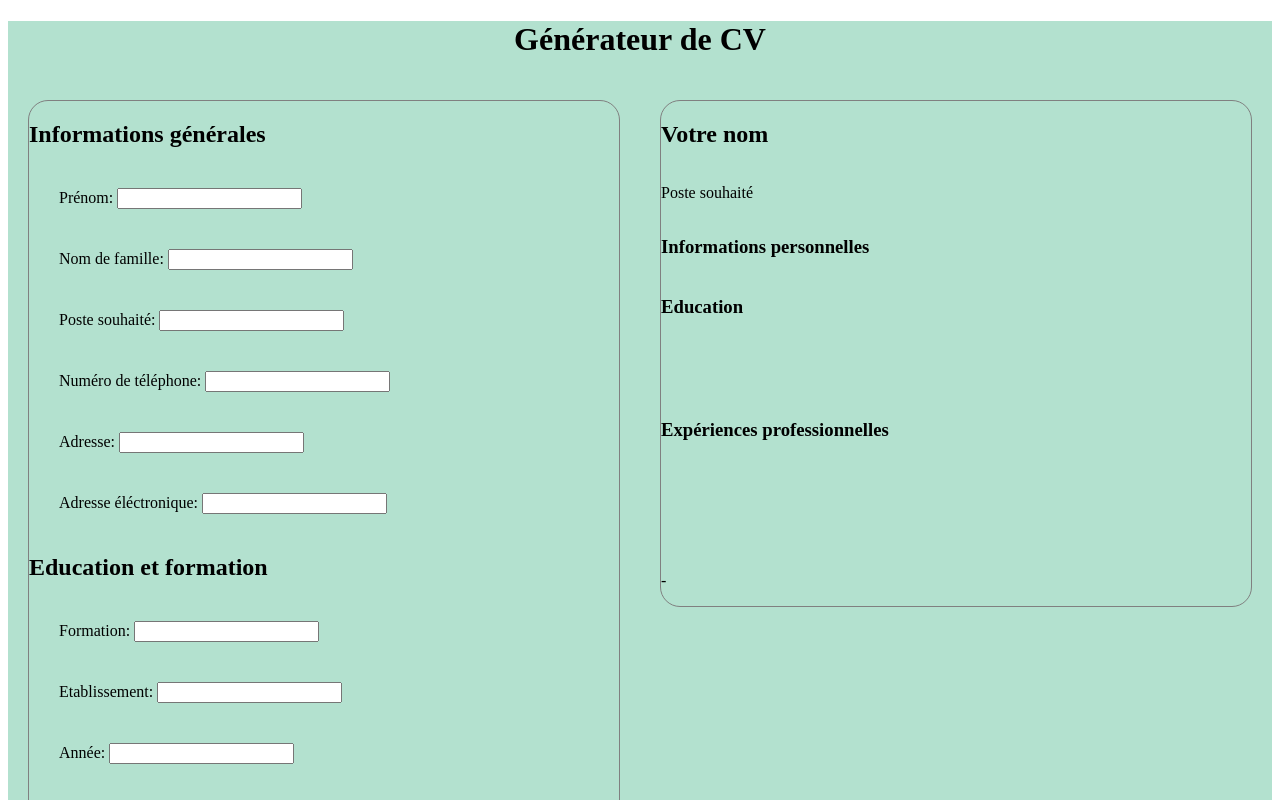
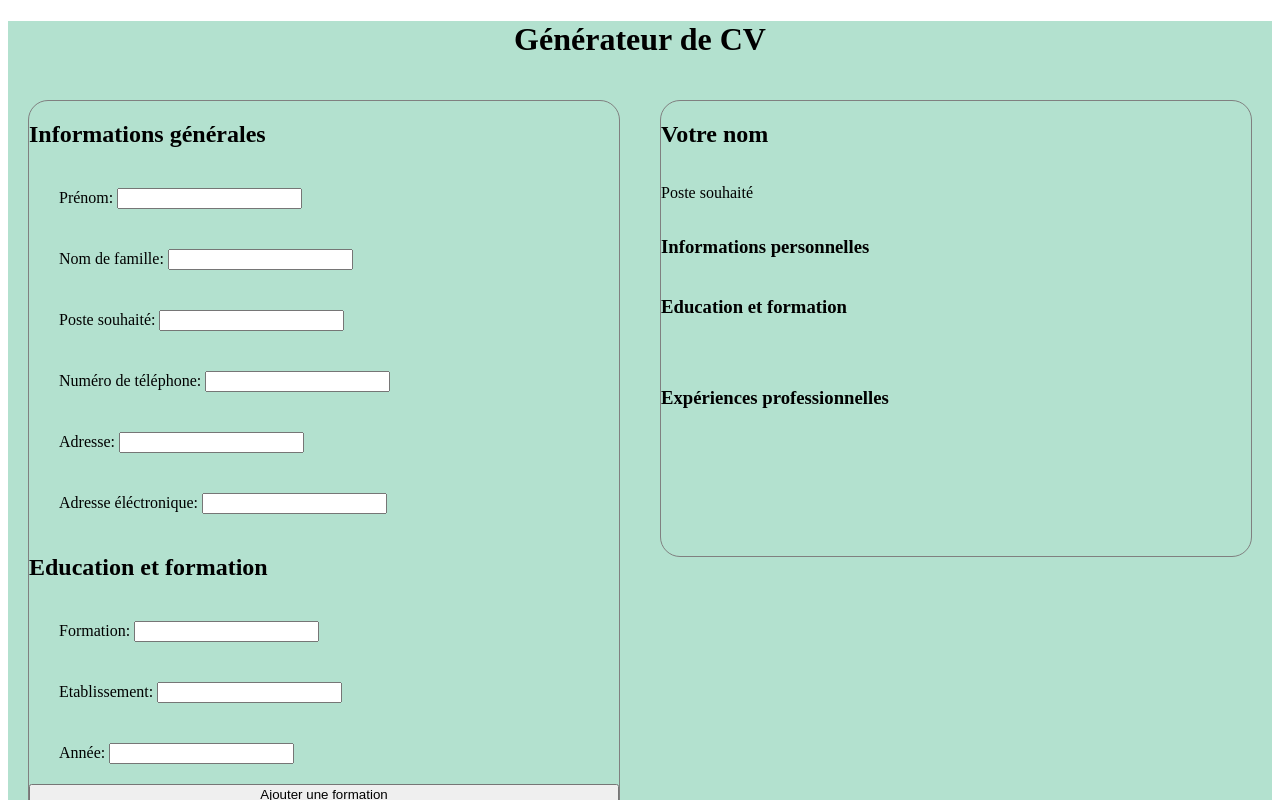
Before and after one commit to Paul-prog44/ReactOdinProject, a React (Vite) app: page / in a window 1280 px wide. Shown: the top 800 px of the page. Built offline with nearby package versions, Linux system fonts and the light colour scheme.

Commit message:
Add array to add several education objects

```diff
--- a/src/App.jsx
+++ b/src/App.jsx
@@ -9,6 +9,15 @@ import EducationalExperienceDisplay from './components/EducationalExperienceDisp
 import PracticalExperienceDisplay from './components/PracticalExperienceDisplay.jsx'
 
 function App() {
+  //Tableau de stockage des formations
+  const [formations, setFormations] = useState([]);
+
+  //Ajouter un nouvel objet formation
+  const addFormation = () => {
+    setFormations([...formations, education])
+  }
+
+
   //General information
   const [generalInformation, setGeneralInformation] = useState({
     name:"",
@@ -57,6 +66,7 @@ function App() {
     }))
   }
 
+
   return (
     <>
     <Title/>
@@ -64,11 +74,14 @@ function App() {
       <div className='parts'>
         <GeneralInformation generalInformation={generalInformation} handleChange={handleGeneralInformation}/>
         <EducationalExperience education={education} handleChange={handleChange}/>
+        <button onClick={addFormation}>Ajouter une formation</button>
         <PracticalExperience workExperience={workExperience} handleChange={handleChangeExperience}/>
       </div>
       <div className='parts'>
         <GeneralInformationDisplay generalInformation={generalInformation}/>
-        <EducationalExperienceDisplay education={education}/>
+        <h3>Education et formation</h3>
+        <EducationalExperienceDisplay formations={formations}/>
+        <h3>Expériences professionnelles</h3>
         <PracticalExperienceDisplay workExperience={workExperience}/>
       </div>
     </div>
--- a/src/components/EducationalExperienceDisplay.jsx
+++ b/src/components/EducationalExperienceDisplay.jsx
@@ -1,9 +1,14 @@
-function EducationalExperienceDisplay({education}) {
+function EducationalExperienceDisplay({formations}) {
     return (
         <>
-            <h3>Education</h3>
-            <p>{education.titleOfStudy}</p>
-            <p>{education.schoolName + " " + education.year}</p>
+            <ul>
+                {formations.map(item => (
+                    <>
+                        <li>{item.titleOfStudy}</li>
+                        <p>{item.schoolName + " - " + item.year} </p>
+                    </>
+                ))}
+            </ul>
         </>
     )
 }
--- a/src/components/PracticalExperienceDisplay.jsx
+++ b/src/components/PracticalExperienceDisplay.jsx
@@ -2,11 +2,10 @@
 function PracticalExperienceDisplay({workExperience}) {
     return (
         <>
-           <h3>Expériences professionnelles</h3>
            <p>{workExperience.positionTitle}</p>
            <p>{workExperience.company}</p>
            <p>{workExperience.tasks}</p>
-           <p>{workExperience.startYear + "-" + workExperience.endYear}</p>
+           <p>{workExperience.startYear ? workExperience.startYear + "-" + workExperience.endYear : ""}</p>
 
         </>
     )
```
